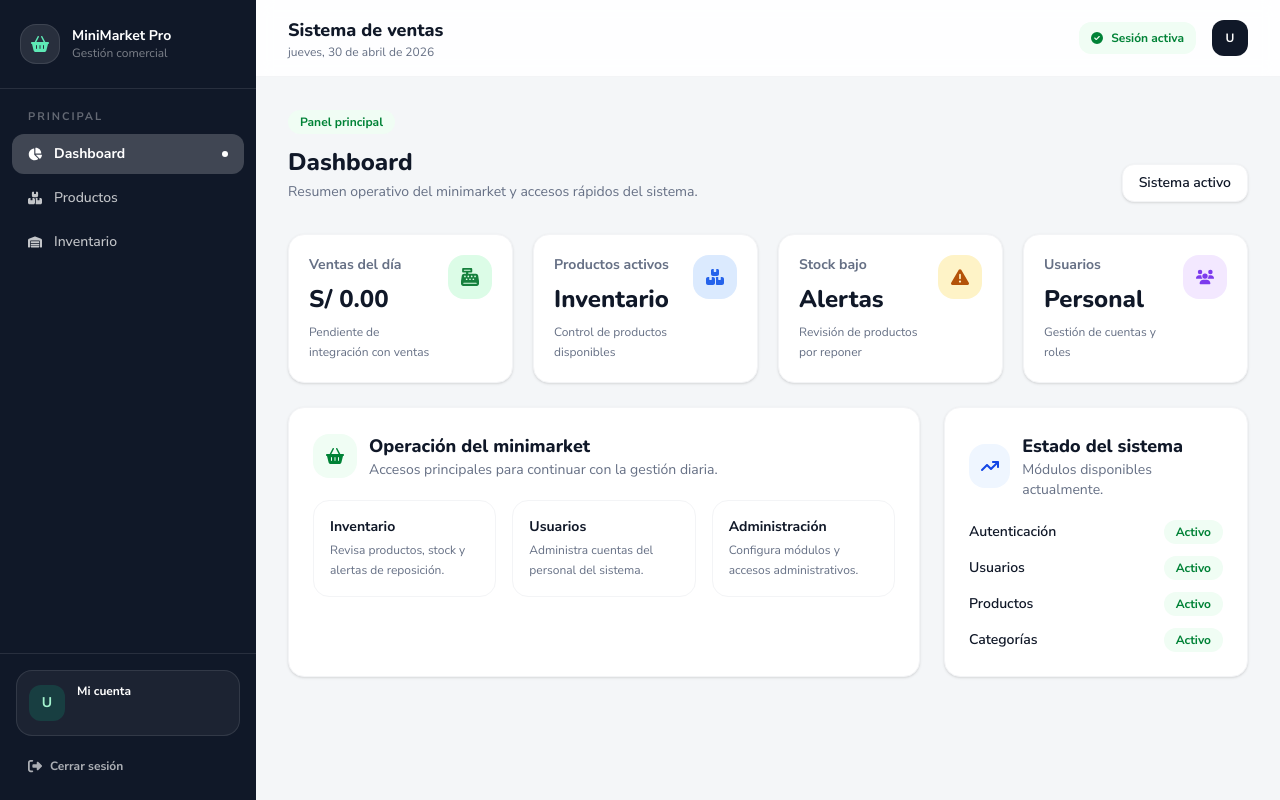
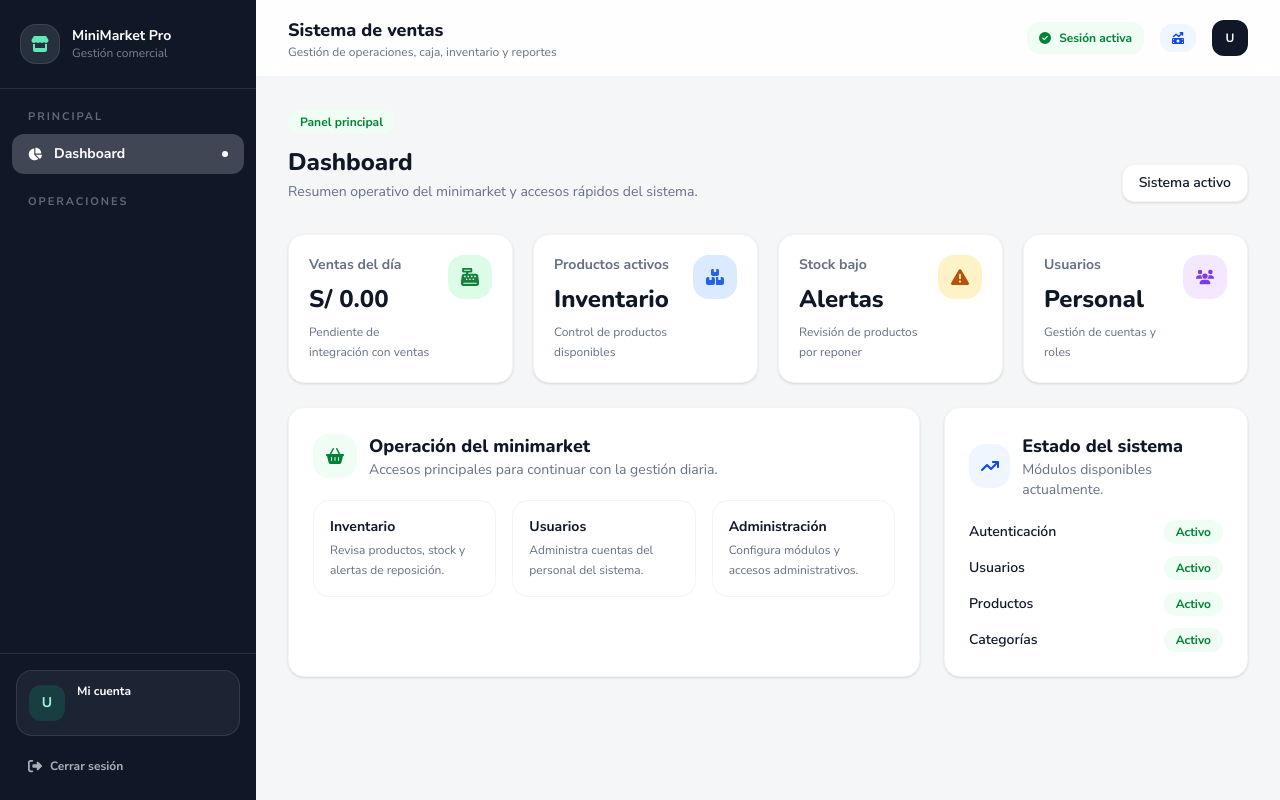
Before and after one commit to GestionMiniMarket/GestionD3ventasMiniMarket, a React app in the folder frontend/: page /dashboard in a window 1280 px wide. Built offline with nearby package versions, Linux system fonts and the light colour scheme; sample sign-in values are in the browser's storage; the HTML template or start-up script is replaced by a standard one.

Commit message:
refactor: reorganiza navegación y corrige rutas del frontend

```diff
--- a/frontend/src/App.jsx
+++ b/frontend/src/App.jsx
@@ -4,21 +4,18 @@ import Dashboard from "./pages/DashboardPage";
 import PrivateRoute from "./router/PrivateRoute";
 import Layout from "./components/layout/MainLayout";
 import Productos from "./pages/InventoryPage";
-import Admin from "./pages/AdminPage";
 import Cajero from "./pages/CashierPage";
 import Supervisor from "./pages/SupervisorPage";
 import RoleRoute from "./router/RoleRoute";
 import Usuarios from "./pages/UsersPage";
 import StockPage from "./pages/StockPage";
+
 function App() {
   return (
     <BrowserRouter>
       <Routes>
-
-        {/* PUBLICAS */}
         <Route path="/" element={<Login />} />
 
-        {/* PRIVADAS CON LAYOUT */}
         <Route
           path="/dashboard"
           element={
@@ -33,35 +30,25 @@ function App() {
         <Route
           path="/productos"
           element={
-            <PrivateRoute>
+            <RoleRoute rolPermitido="Administrador">
               <Layout>
                 <Productos />
               </Layout>
-            </PrivateRoute>
+            </RoleRoute>
           }
         />
 
         <Route
           path="/inventario"
           element={
-            <PrivateRoute>
+            <RoleRoute rolPermitido="Administrador">
               <Layout>
                 <StockPage />
-              </Layout>
-            </PrivateRoute>
-          }
-        />
-
-      <Route
-        path="/admin"
-        element={
-          <RoleRoute rolPermitido="Administrador">
-            <Layout>
-              <Admin />
               </Layout>
             </RoleRoute>
           }
         />
+
         <Route
           path="/cajero"
           element={
@@ -74,7 +61,18 @@ function App() {
         />
 
         <Route
-        path="/supervisor"
+          path="/caja"
+          element={
+            <RoleRoute rolPermitido="Cajero">
+              <Layout>
+                <Cajero />
+              </Layout>
+            </RoleRoute>
+          }
+        />
+
+        <Route
+          path="/reportes"
           element={
             <RoleRoute rolPermitido="Supervisor">
               <Layout>
@@ -83,6 +81,7 @@ function App() {
             </RoleRoute>
           }
         />
+
         <Route
           path="/usuarios"
           element={
@@ -93,7 +92,6 @@ function App() {
             </RoleRoute>
           }
         />
-
       </Routes>
     </BrowserRouter>
   );
--- a/frontend/src/components/layout/MainLayout.jsx
+++ b/frontend/src/components/layout/MainLayout.jsx
@@ -1,27 +1,41 @@
-import { Link, useLocation } from "react-router-dom";
+import { NavLink } from "react-router-dom";
 import {
   FaBasketShopping,
   FaChartPie,
   FaBoxesStacked,
   FaWarehouse,
-  FaUsersGear,
   FaUsers,
   FaChartLine,
   FaCashRegister,
   FaRightFromBracket,
   FaCircleCheck,
+  FaStore,
+  FaMoneyBillTrendUp,
 } from "react-icons/fa6";
 
+const NavSection = ({ title, children }) => (
+  <div className="mt-5 first:mt-0">
+    <p className="px-4 text-white/35 text-[11px] font-bold uppercase tracking-[0.18em] mb-2">
+      {title}
+    </p>
+    <div className="space-y-1">{children}</div>
+  </div>
+);
+
 const NavItem = ({ to, icon: Icon, label }) => {
-  const { pathname } = useLocation();
-  const active = pathname === to;
-
   return (
-    <Link to={to} className={`nav-link ${active ? "active" : ""}`}>
+    <NavLink
+      to={to}
+      className={({ isActive }) => `nav-link ${isActive ? "active" : ""}`}
+    >
+      {({ isActive }) => (
+        <>
           <Icon className="text-sm shrink-0" />
           <span>{label}</span>
-      {active && <span className="ml-auto w-1.5 h-1.5 rounded-full bg-white" />}
-    </Link>
+          {isActive && <span className="ml-auto w-1.5 h-1.5 rounded-full bg-white" />}
+        </>
+      )}
+    </NavLink>
   );
 };
 
@@ -39,12 +53,16 @@ export default function Layout({ children }) {
     Supervisor: "bg-purple-100 text-purple-800",
   }[rol] || "bg-gray-100 text-gray-700";
 
+  const puedeAdministrar = rol === "Administrador";
+  const puedeVender = rol === "Administrador" || rol === "Cajero";
+  const puedeVerReportes = rol === "Administrador" || rol === "Supervisor";
+
   return (
     <div className="flex h-screen overflow-hidden" style={{ background: "var(--surface)" }}>
       <aside className="w-64 shrink-0 flex flex-col bg-[#101828]">
         <div className="flex items-center gap-3 px-5 py-6 border-b border-white/10">
           <div className="w-10 h-10 rounded-2xl bg-white/10 border border-white/10 flex items-center justify-center">
-            <FaBasketShopping className="text-emerald-300 text-lg" />
+            <FaStore className="text-emerald-300 text-lg" />
           </div>
 
           <div>
@@ -55,41 +73,37 @@ export default function Layout({ children }) {
           </div>
         </div>
 
-        <nav className="flex-1 px-3 py-5 space-y-1 overflow-y-auto">
-          <p className="px-4 text-white/35 text-[11px] font-bold uppercase tracking-[0.18em] mb-2">
-            Principal
-          </p>
+        <nav className="flex-1 px-3 py-5 overflow-y-auto">
+          <NavSection title="Principal">
+            <NavItem to="/dashboard" icon={FaChartPie} label="Dashboard" />
+          </NavSection>
 
-          <NavItem to="/dashboard" icon={FaChartPie} label="Dashboard" />
+          <NavSection title="Operaciones">
+            {puedeAdministrar && (
+              <>
                 <NavItem to="/productos" icon={FaBoxesStacked} label="Productos" />
                 <NavItem to="/inventario" icon={FaWarehouse} label="Inventario" />
-
-          {rol === "Administrador" && (
-            <>
-              <p className="px-4 text-white/35 text-[11px] font-bold uppercase tracking-[0.18em] mb-2 mt-5">
-                Administración
-              </p>
-              <NavItem to="/admin" icon={FaUsersGear} label="Panel Admin" />
-              <NavItem to="/usuarios" icon={FaUsers} label="Usuarios" />
               </>
             )}
 
-          {rol === "Supervisor" && (
+            {puedeVender && (
               <>
-              <p className="px-4 text-white/35 text-[11px] font-bold uppercase tracking-[0.18em] mb-2 mt-5">
-                Supervisión
-              </p>
-              <NavItem to="/supervisor" icon={FaChartLine} label="Reportes" />
+                <NavItem to="/cajero" icon={FaBasketShopping} label="Punto de venta" />
+                <NavItem to="/caja" icon={FaCashRegister} label="Caja" />
               </>
             )}
+          </NavSection>
 
-          {rol === "Cajero" && (
-            <>
-              <p className="px-4 text-white/35 text-[11px] font-bold uppercase tracking-[0.18em] mb-2 mt-5">
-                Caja
-              </p>
-              <NavItem to="/cajero" icon={FaCashRegister} label="Ventas" />
-            </>
+          {puedeAdministrar && (
+            <NavSection title="Administración">
+              <NavItem to="/usuarios" icon={FaUsers} label="Usuarios" />
+            </NavSection>
+          )}
+
+          {puedeVerReportes && (
+            <NavSection title="Reportes">
+              <NavItem to="/reportes" icon={FaChartLine} label="Reportes" />
+            </NavSection>
           )}
         </nav>
 
@@ -126,12 +140,7 @@ export default function Layout({ children }) {
               Sistema de ventas
             </h1>
             <p className="text-xs" style={{ color: "var(--text-mid)" }}>
-              {new Date().toLocaleDateString("es-PE", {
-                weekday: "long",
-                year: "numeric",
-                month: "long",
-                day: "numeric",
-              })}
+              Gestión de operaciones, caja, inventario y reportes
             </p>
           </div>
 
@@ -139,6 +148,11 @@ export default function Layout({ children }) {
             <div className="hidden sm:flex items-center gap-2 px-3 py-2 rounded-xl bg-green-50 text-green-700 text-xs font-bold">
               <FaCircleCheck className="text-xs" />
               Sesión activa
+            </div>
+
+            <div className="hidden md:flex items-center gap-2 px-3 py-2 rounded-xl bg-blue-50 text-blue-700 text-xs font-bold">
+              <FaMoneyBillTrendUp className="text-xs" />
+              {rol}
             </div>
 
             <div className="w-9 h-9 rounded-xl flex items-center justify-center text-white text-xs font-extrabold bg-[#101828]">
--- a/frontend/src/pages/LoginPage.jsx
+++ b/frontend/src/pages/LoginPage.jsx
@@ -30,9 +30,9 @@ export default function Login() {
 
       const rol = res.data.rol;
 
-      if (rol === "Administrador") window.location.href = "/admin";
+      if (rol === "Administrador") window.location.href = "/dashboard";
       else if (rol === "Cajero") window.location.href = "/cajero";
-      else if (rol === "Supervisor") window.location.href = "/supervisor";
+      else if (rol === "Supervisor") window.location.href = "/reportes";
       else window.location.href = "/";
     } catch {
       setError("Correo o contraseña incorrectos.");
```
Lines whose indentation alone changed are shown as unchanged.
